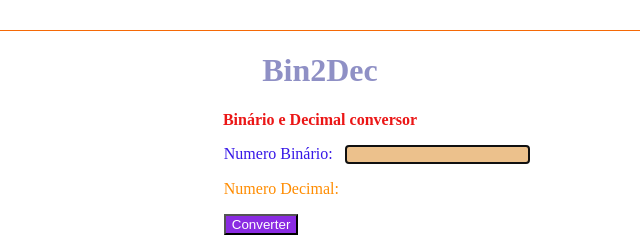
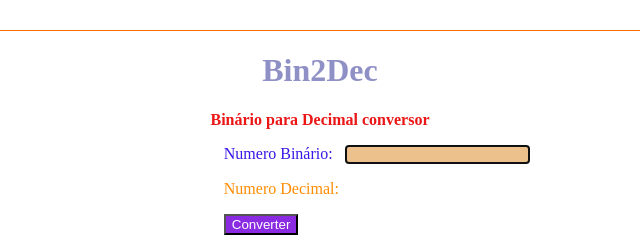
Before and after one commit to fabiosmoura/bin2decbrasil, a plain HTML site: page index.html in a window 1280 px wide. Shown: the top 249 px of the page, 320-960 px from the left. Drawn offline with Linux system fonts and the light colour scheme.

Commit message:
Update index.html

```diff
--- a/index.html
+++ b/index.html
@@ -13,7 +13,7 @@
     <div id="cabeca">
     <header>
         <h1>Bin2Dec</h1>
-        <p id="subtitulo"><strong>Binário e Decimal conversor</strong></p>
+        <p id="subtitulo"><strong>Binário para Decimal conversor</strong></p>
     </header>
     <div id="forme">
 
```
